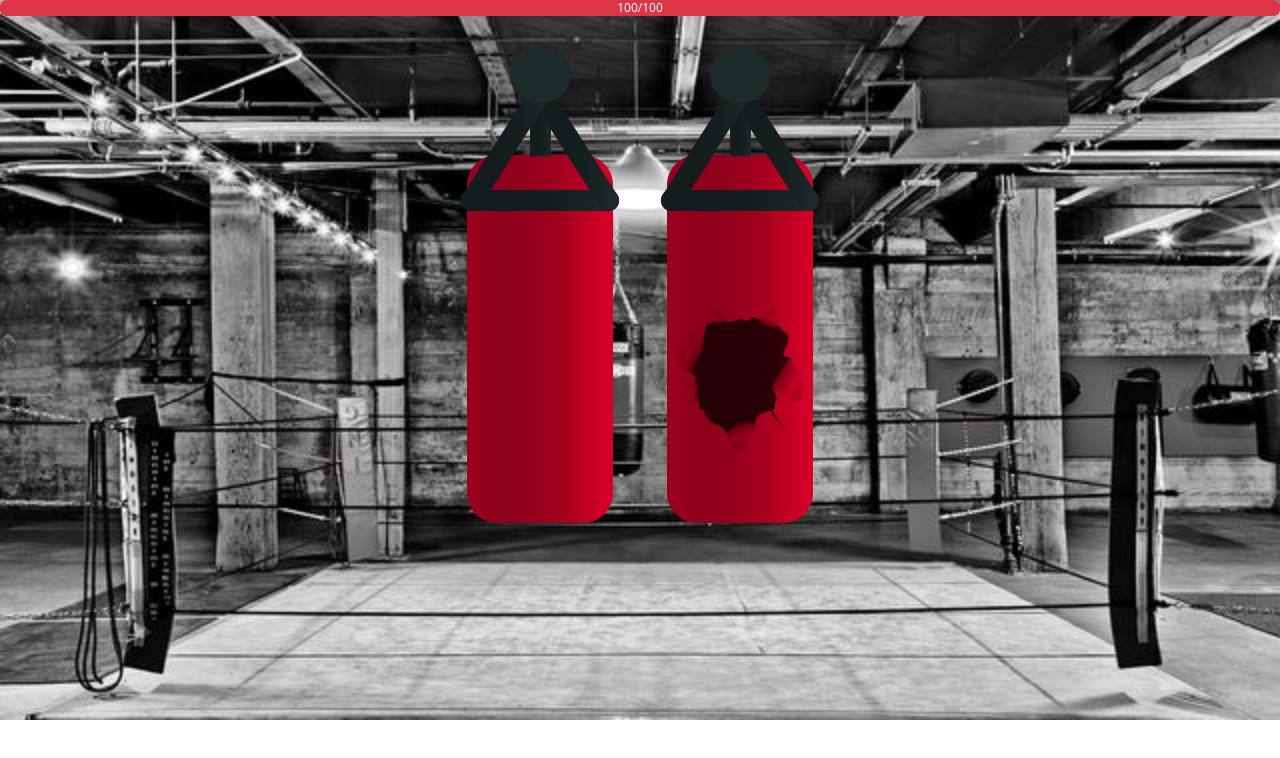
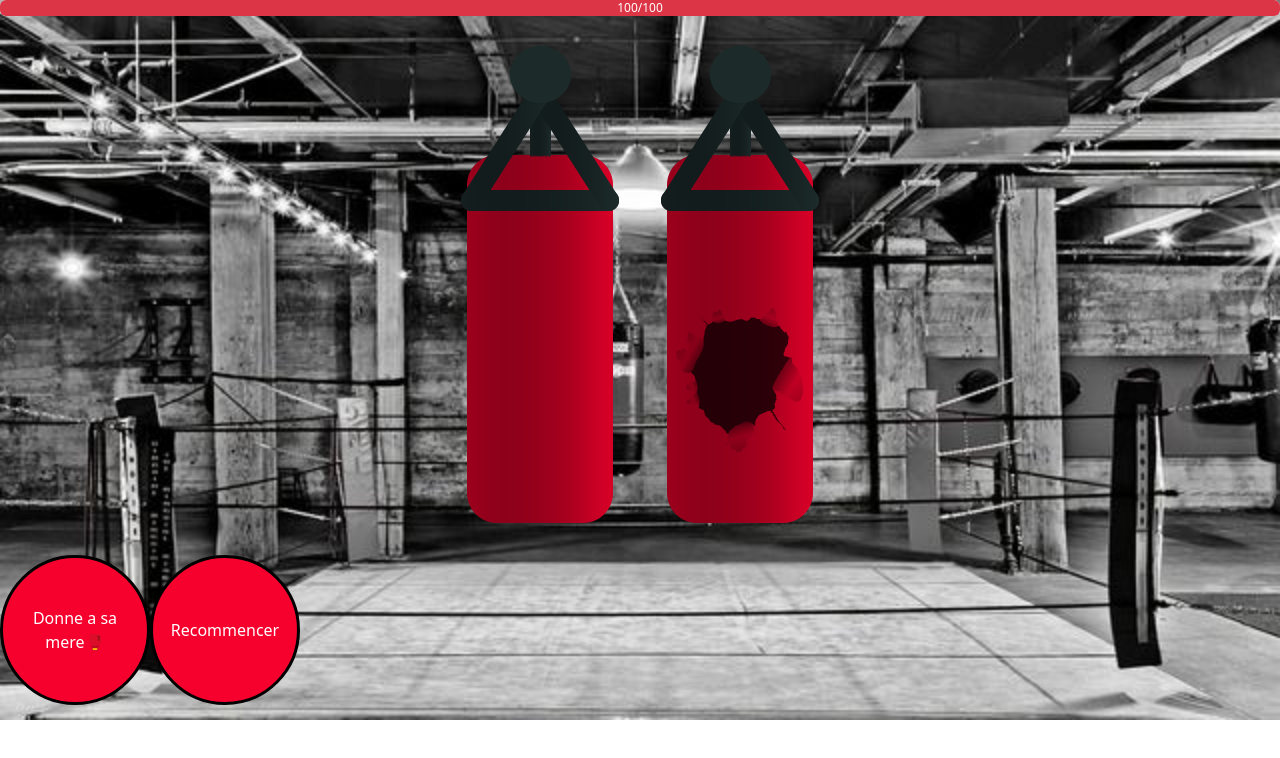
Before and after one commit to somaleyo/PunchingBag, a React (Vite) app: page / in a window 1280 px wide. Shown: the top 758 px of the page. Built offline with nearby package versions, Linux system fonts and the light colour scheme.

Commit message:
btn component

```diff
--- a/src/App.jsx
+++ b/src/App.jsx
@@ -5,6 +5,7 @@ import 'bootstrap/dist/css/bootstrap.min.css'
 import 'bootstrap/dist/js/bootstrap.bundle.min.js'
 import Hp from './components/HP/hp'
 import Bag from './components/Bag/bag'
+import Punch from './components/Punch/punch'
 function App() {
 
 
@@ -12,6 +13,7 @@ function App() {
     <>
       <Hp/>
       <Bag/>
+      <Punch/>
     </>
   )
 }
--- /dev/null
+++ b/src/components/Punch/punch.css
@@ -0,0 +1,9 @@
+.btn{
+    padding: 10px;
+    height: 150px;
+    width: 150px;
+    color: white;
+    background-color: #f6012e;
+    border: black 3px solid;
+    border-radius: 50%;
+}
--- /dev/null
+++ b/src/components/Punch/punch.jsx
@@ -0,0 +1,16 @@
+import './punch.css'
+
+export  default function Punch(){
+
+    return(
+        <>
+            <div className="btn-holder">
+                <button className="btn btn-punch">Donne a sa mere🥊</button>
+                <button className="btn btn-restart">Recommencer</button>
+            </div>
+
+        </>
+
+    )
+
+}
```
